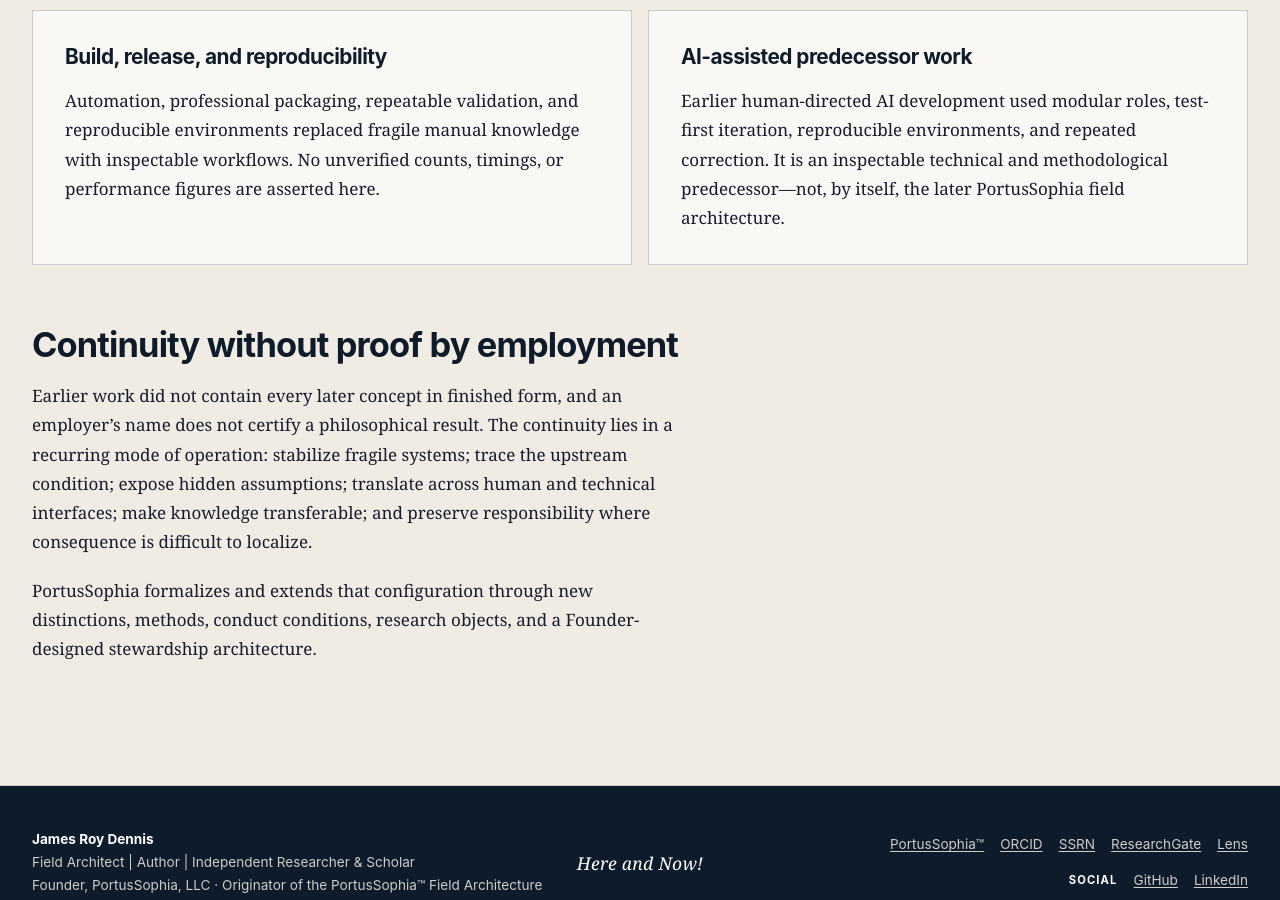
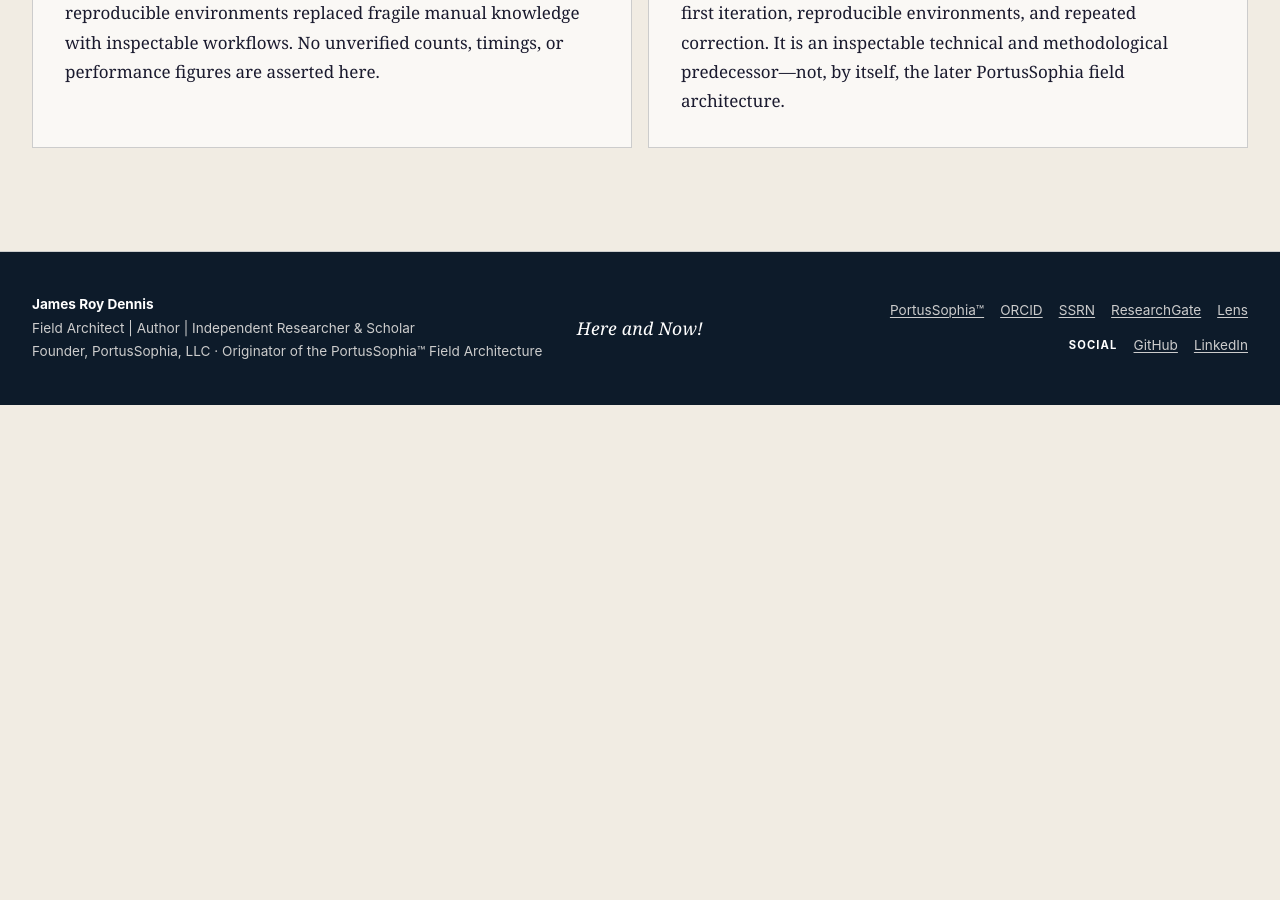
Before and after one commit to portussophia/portussophia-founder, a Jekyll site: the page built from lineage/index.md, in a window 1280 px wide and 900 px high, scrolled down 1501 px. Built offline with Jekyll 4.4.1, drawn with Linux system fonts in a browser that asks for light colours; after the commit the page ends 1906 px from its top, so only the background shows below that; some of the changed text lies outside the part shown.

Commit message:
Trim Applied Lineage framing

```diff
--- a/lineage/index.md
+++ b/lineage/index.md
@@ -6,8 +6,6 @@ intro: "PortusSophia is a new construction, but the capacities that made it poss
 layout: page
 permalink: /lineage/
 ---
-
-This is not an employment chronology and it is not offered as proof that the philosophical claims are correct. It is the provenance of an inquiry shaped by repeated contact with systems that failed to carry meaning, context, responsibility, and prior knowledge across interfaces.
 
 <div class="lineage-grid">
   <article class="lineage-card">
@@ -50,9 +48,3 @@ This is not an employment chronology and it is not offered as proof that the phi
     <p>Earlier human-directed AI development used modular roles, test-first iteration, reproducible environments, and repeated correction. It is an inspectable technical and methodological predecessor—not, by itself, the later PortusSophia field architecture.</p>
   </article>
 </div>
-
-## Continuity without proof by employment
-
-Earlier work did not contain every later concept in finished form, and an employer's name does not certify a philosophical result. The continuity lies in a recurring mode of operation: stabilize fragile systems; trace the upstream condition; expose hidden assumptions; translate across human and technical interfaces; make knowledge transferable; and preserve responsibility where consequence is difficult to localize.
-
-PortusSophia formalizes and extends that configuration through new distinctions, methods, conduct conditions, research objects, and a Founder-designed stewardship architecture.
```
